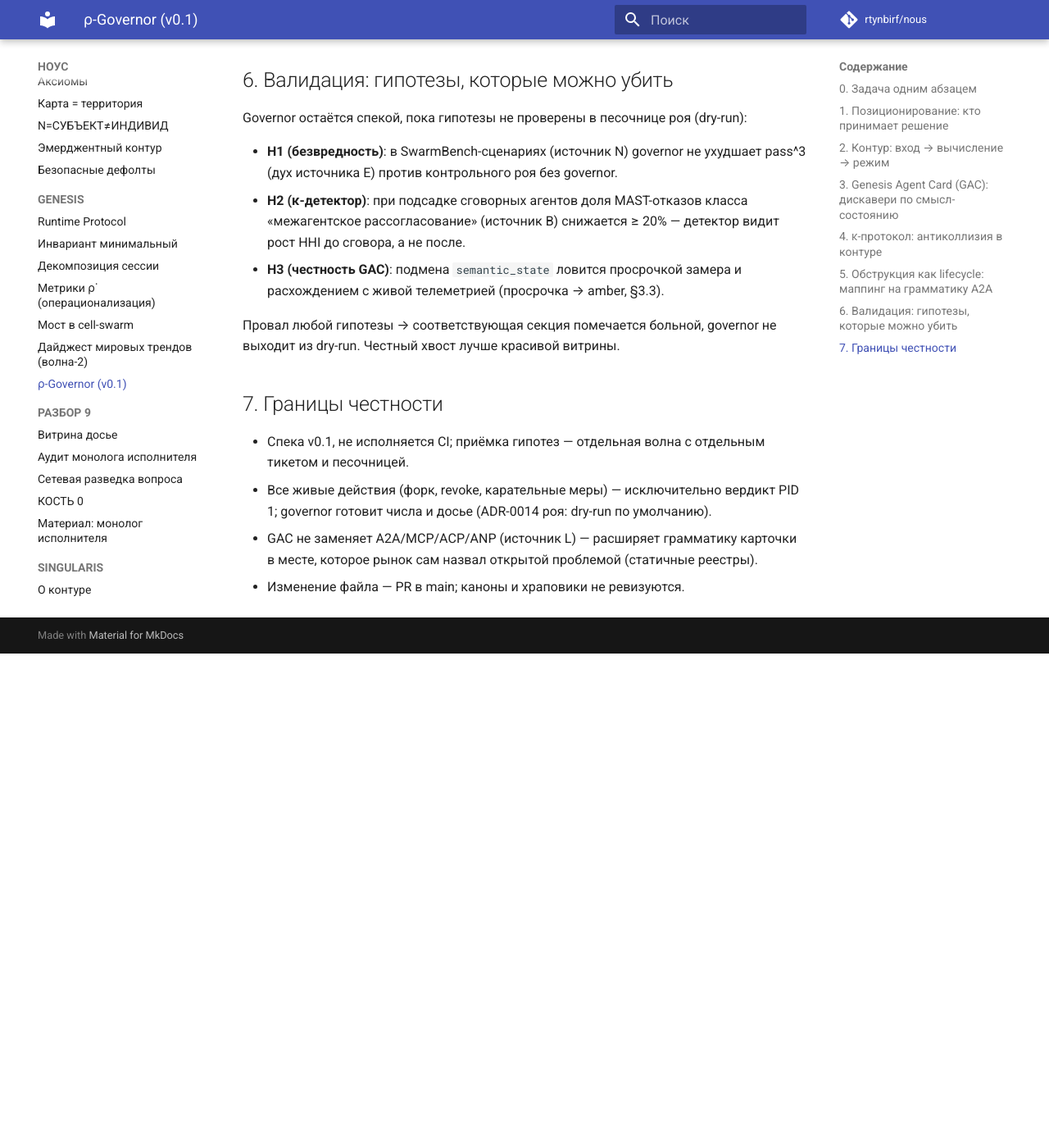
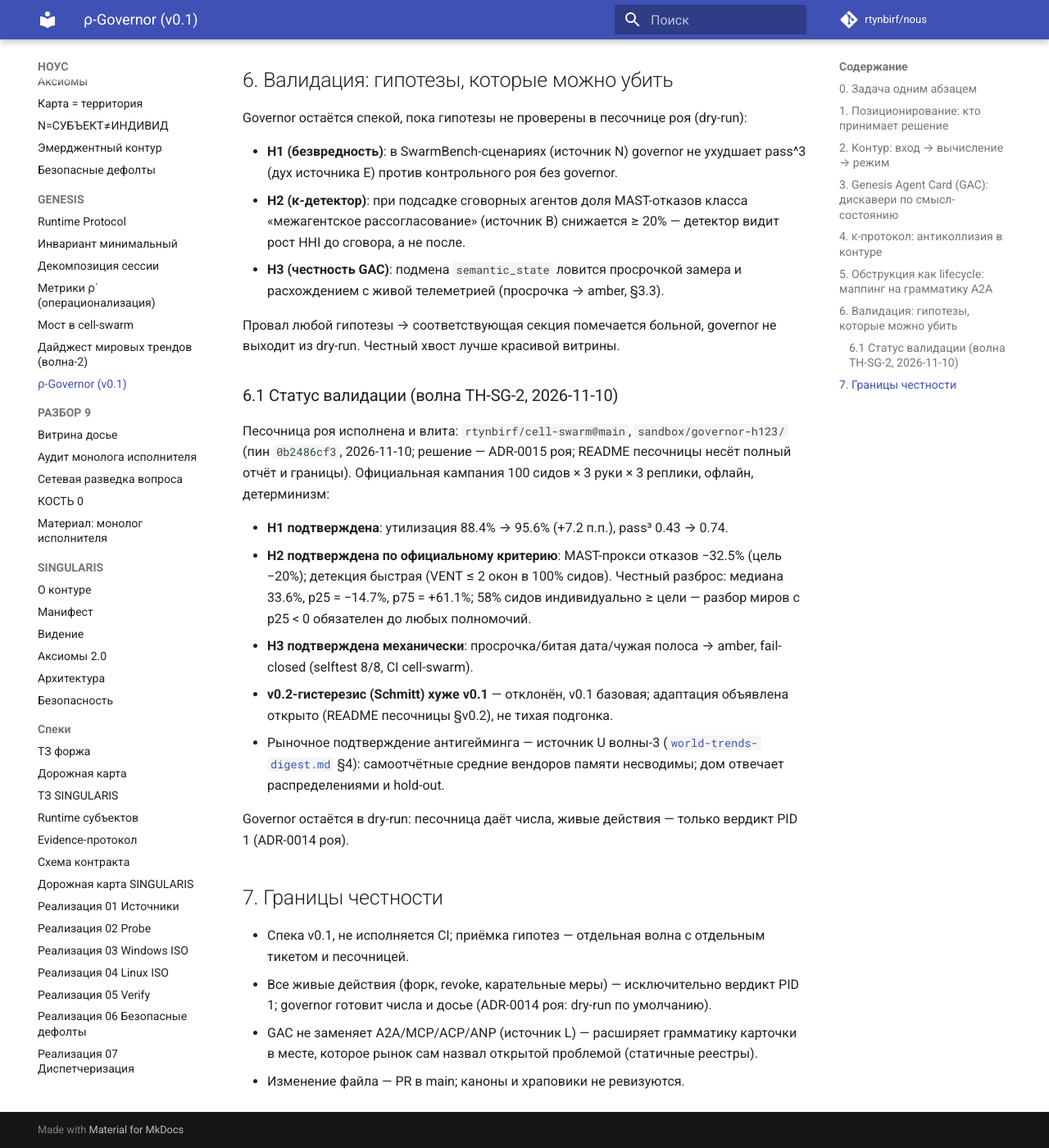
Before and after one commit to rtynbirf/nous, an MkDocs documentation site: the page built from docs/genesis/semantic-governor.md, in a window 1280 px wide and 1400 px high, scrolled down 4088 px. Shown: the whole window at 82% size. Built offline with MkDocs 1.6.1 and Material for MkDocs 9.7.7, drawn with Linux system fonts in a browser that asks for light colours; comment, search, counter and statistics services are not loaded; before the commit the page ends 4885 px from its top, so only the background shows below that.

Commit message:
docs(genesis): governor §6.1 — статус валидации H1/H2/H3, v0.2 отклонён (спасение PR #26, TH-HZ-01)

```diff
--- a/docs/genesis/semantic-governor.md
+++ b/docs/genesis/semantic-governor.md
@@ -142,6 +142,29 @@ Governor остаётся спекой, пока гипотезы не пров
 Провал любой гипотезы → соответствующая секция помечается больной, governor не
 выходит из dry-run. Честный хвост лучше красивой витрины.
 
+### 6.1 Статус валидации (волна TH-SG-2, 2026-11-10)
+
+Песочница роя исполнена и влита: `rtynbirf/cell-swarm@main`,
+`sandbox/governor-h123/` (пин `0b2486cf3`, 2026-11-10; решение — ADR-0015 роя;
+README песочницы несёт полный отчёт и границы). Официальная кампания
+100 сидов × 3 руки × 3 реплики, офлайн, детерминизм:
+
+- **H1 подтверждена**: утилизация 88.4% → 95.6% (+7.2 п.п.), pass³ 0.43 → 0.74.
+- **H2 подтверждена по официальному критерию**: MAST-прокси отказов −32.5%
+  (цель −20%); детекция быстрая (VENT ≤ 2 окон в 100% сидов). Честный разброс:
+  медиана 33.6%, p25 = −14.7%, p75 = +61.1%; 58% сидов индивидуально ≥ цели —
+  разбор миров с p25 < 0 обязателен до любых полномочий.
+- **H3 подтверждена механически**: просрочка/битая дата/чужая полоса → amber,
+  fail-closed (selftest 8/8, CI cell-swarm).
+- **v0.2-гистерезис (Schmitt) хуже v0.1** — отклонён, v0.1 базовая; адаптация
+  объявлена открыто (README песочницы §v0.2), не тихая подгонка.
+- Рыночное подтверждение антигейминга — источник U волны-3
+  ([`world-trends-digest.md`](world-trends-digest.md) §4): самоотчётные средние
+  вендоров памяти несводимы; дом отвечает распределениями и hold-out.
+
+Governor остаётся в dry-run: песочница даёт числа, живые действия — только
+вердикт PID 1 (ADR-0014 роя).
+
 ## 7. Границы честности
 
 - Спека v0.1, не исполняется CI; приёмка гипотез — отдельная волна с отдельным
```
